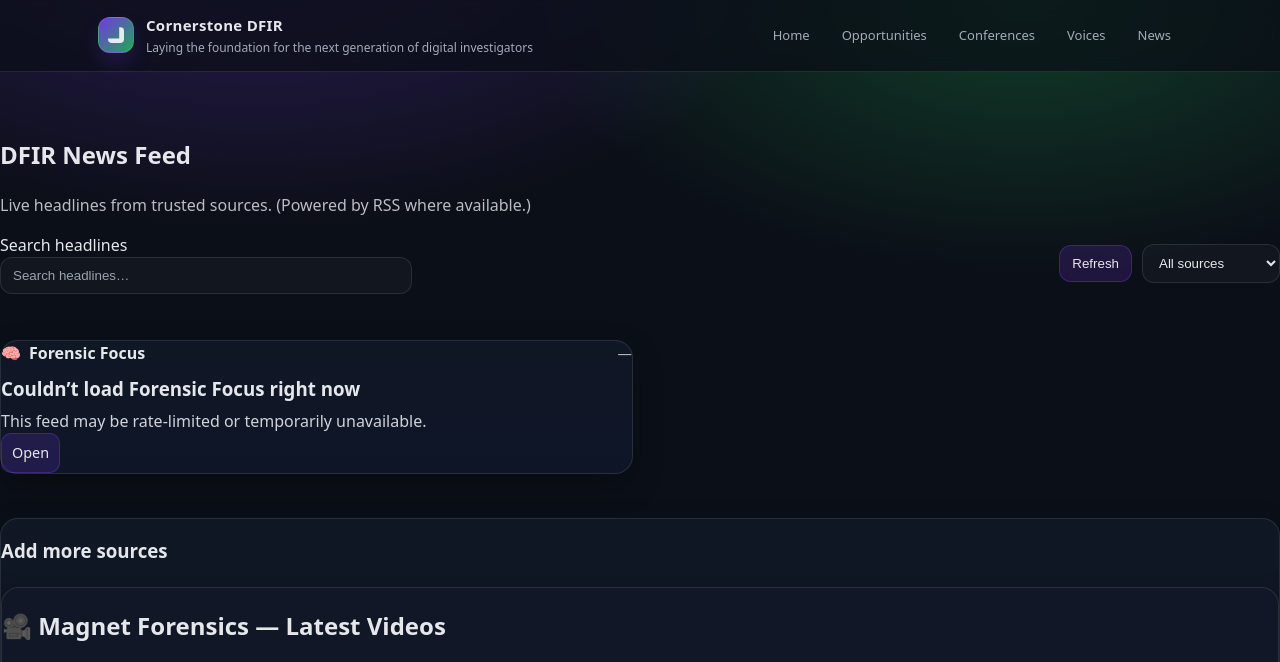
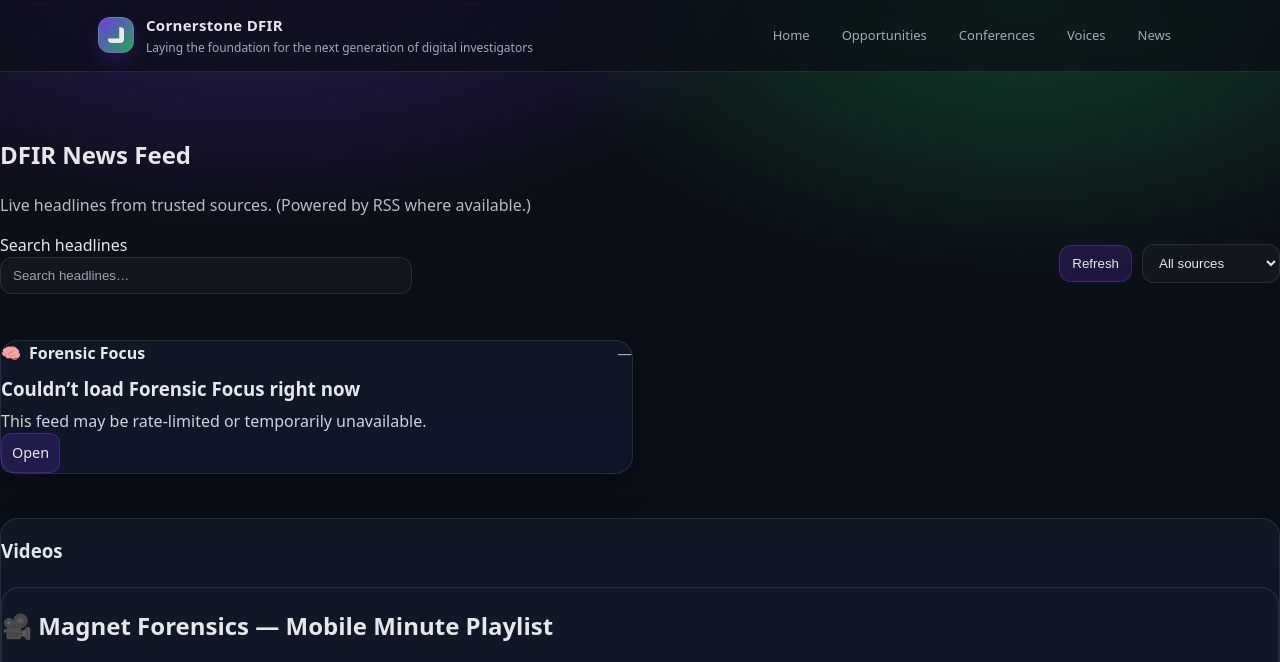
Before and after one commit to Proudyoungone/Cornerstone-DFIR-Community, a plain HTML site: page news.html in a window 1280 px wide. Shown: the top 662 px of the page. Drawn offline with Linux system fonts and the light colour scheme; no server answers.

Commit message:
Update video section in news.html

```diff
--- a/news.html
+++ b/news.html
@@ -55,20 +55,20 @@
     </section>
 
     <section class="card subtle">
-      <h3>Add more sources</h3>
+      <h3>Videos</h3>
       <p class="muted">
         <section class="card">
-          <h2>🎥 Magnet Forensics — Latest Videos</h2>
+            <h2>🎥 Magnet Forensics — Mobile Minute Playlist</h2>
 
             <iframe
               width="100%"
               height="500"
-            src="https://www.youtube.com/embed/videoseries?list=UU1UvpxPISkNQlutR1CE9aMA"
-            title="Magnet Forensics Uploads"
+              src="https://www.youtube.com/embed/videoseries?list=PLrDSw3yTk3Xh0QzykHk1Zxm2JTVxdFxV8"
+              title="Magnet Forensics — Mobile Minute Playlist"
               frameborder="0"
+              allow="accelerometer; autoplay; clipboard-write; encrypted-media; gyroscope; picture-in-picture"
               allowfullscreen>
             </iframe>
-
           </section>
 
       </p>
```
Lines whose indentation alone changed are shown as unchanged.
